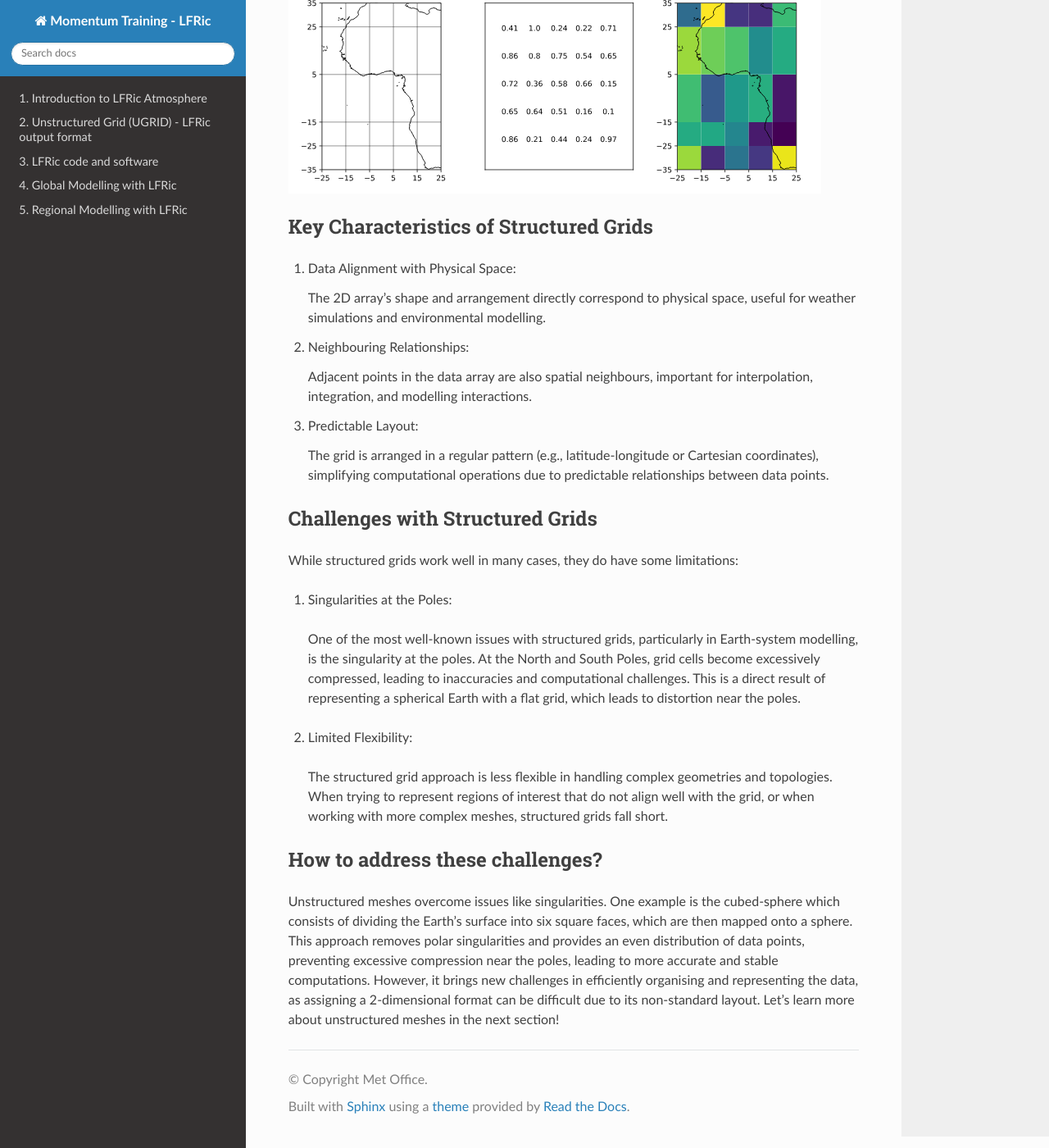
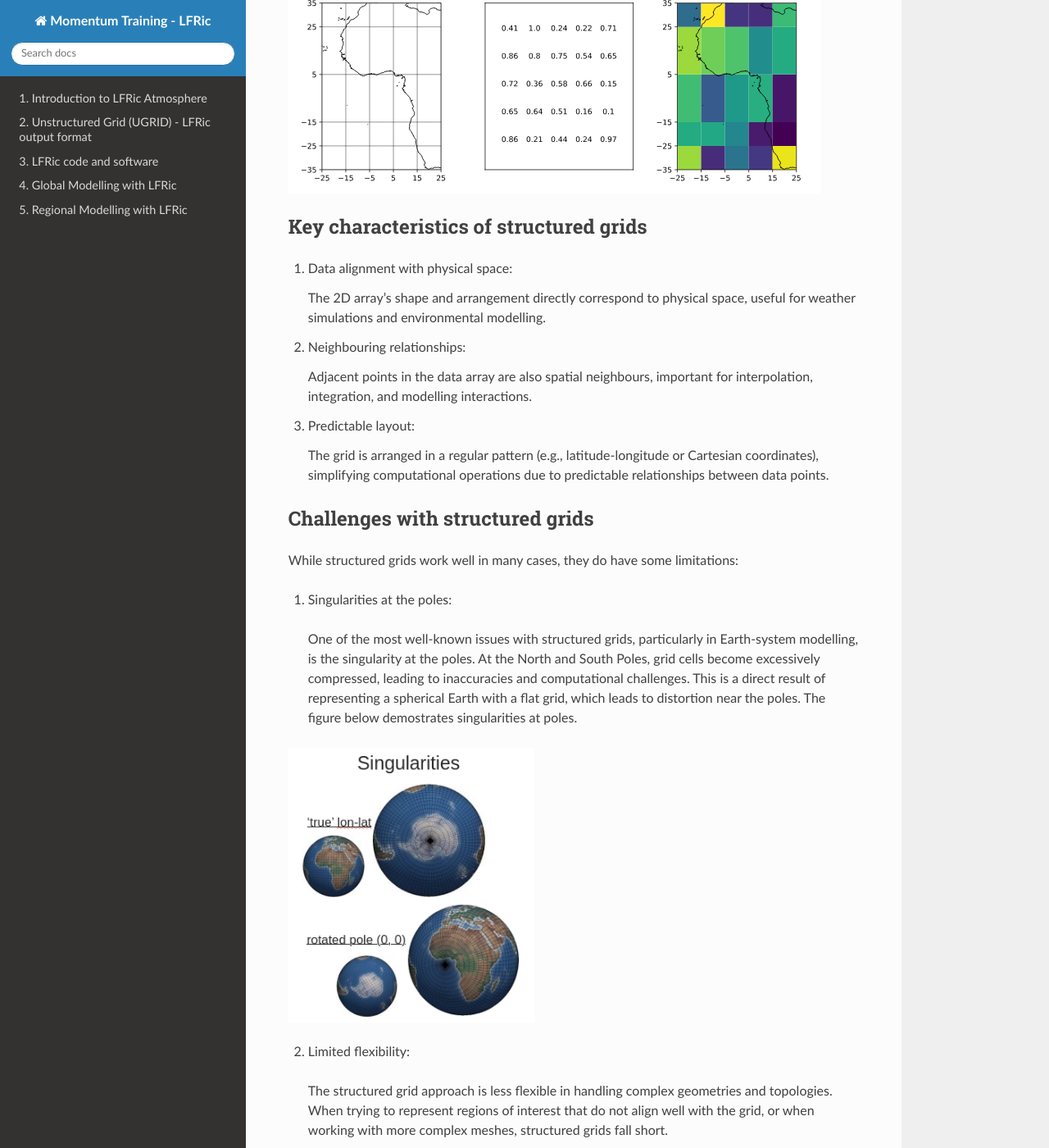
Before and after one commit to MetOffice/LFRic-Atmosphere-Training, a Sphinx documentation site: the page built from source/mesh_overview/structured_overview.rst, in a window 1280 px wide and 1400 px high, scrolled down 644 px. Shown: the whole window at 82% size. Built offline with Sphinx 7.4.7 and the Read the Docs theme 3.1.0, drawn with Linux system fonts in a browser that asks for light colours; some of the changed text lies outside the part shown.

Commit message:
added singularity figure

```diff
--- a/source/mesh_overview/structured_overview.rst
+++ b/source/mesh_overview/structured_overview.rst
@@ -1,4 +1,4 @@
-The Structured World
+The structured world
 =====================
 
 In a structured grid, 1-dimensional coordinate arrays are combined to form multi-dimensional spatial locations.
@@ -18,29 +18,33 @@ The figure below visualises this concept:
    :width: 650px
 
 
-Key Characteristics of Structured Grids
+Key characteristics of structured grids
 ----------------------------------------
-1. Data Alignment with Physical Space:
+1. Data alignment with physical space:
 
    The 2D array's shape and arrangement directly correspond to physical space, useful for weather simulations and environmental modelling.
 
-2. Neighbouring Relationships:
+2. Neighbouring relationships:
 
    Adjacent points in the data array are also spatial neighbours, important for interpolation, integration, and modelling interactions.
 
-3. Predictable Layout:
+3. Predictable layout:
 
    The grid is arranged in a regular pattern (e.g., latitude-longitude or Cartesian coordinates), simplifying computational operations due to predictable relationships between data points.
 
-Challenges with Structured Grids
+Challenges with structured grids
 ---------------------------------
 While structured grids work well in many cases, they do have some limitations:
 
-1.	Singularities at the Poles:
+1.	Singularities at the poles:
 
    One of the most well-known issues with structured grids, particularly in Earth-system modelling, is the singularity at the poles. At the North and South Poles, grid cells become excessively compressed, leading to inaccuracies and computational challenges. This is a direct result of representing a spherical Earth with a flat grid, which leads to distortion near the poles.
+   The figure below demostrates singularities at poles.
 
-2.	Limited Flexibility:
+.. image:: /_static/singularity.png
+   :width: 300px
+
+2.	Limited flexibility:
 
    The structured grid approach is less flexible in handling complex geometries and topologies. When trying to represent regions of interest that do not align well with the grid, or when working with more complex meshes, structured grids fall short.
 
```
Also changed, not shown: source/_static/singularity.png (added).
